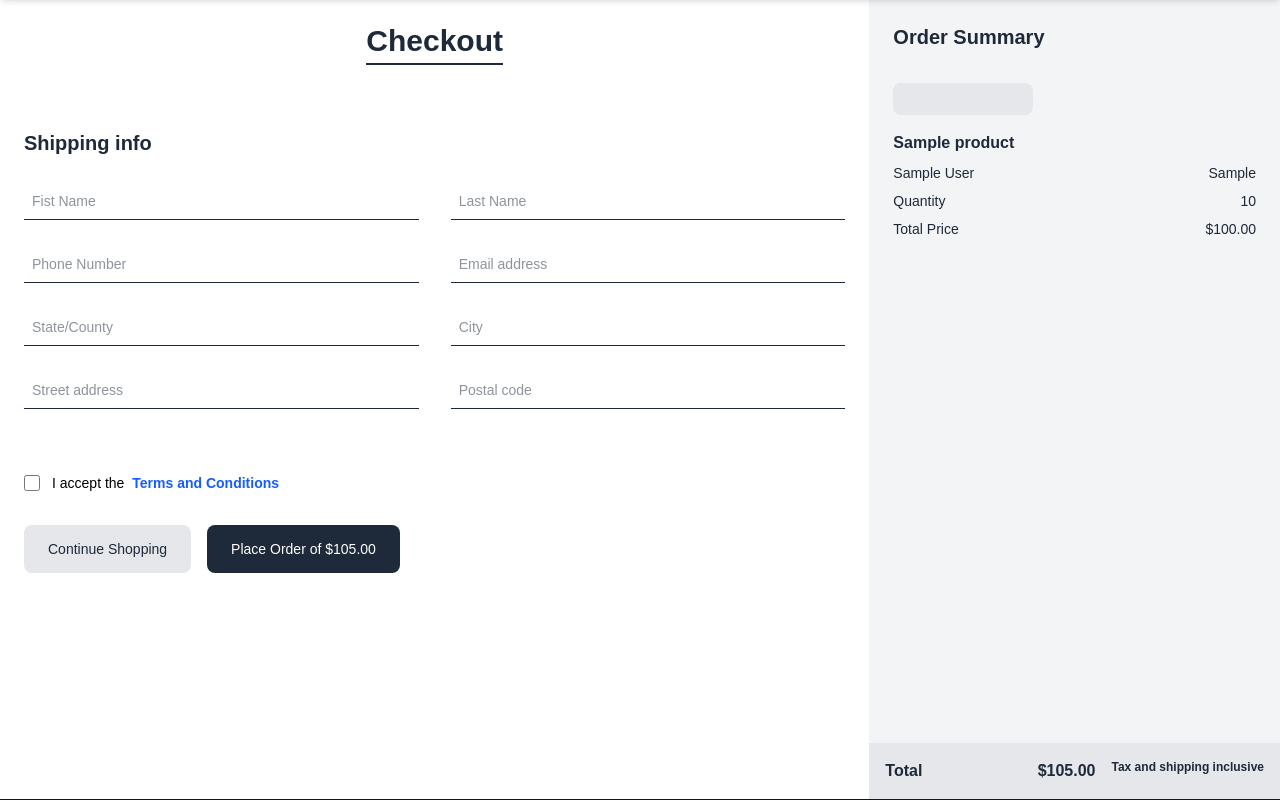
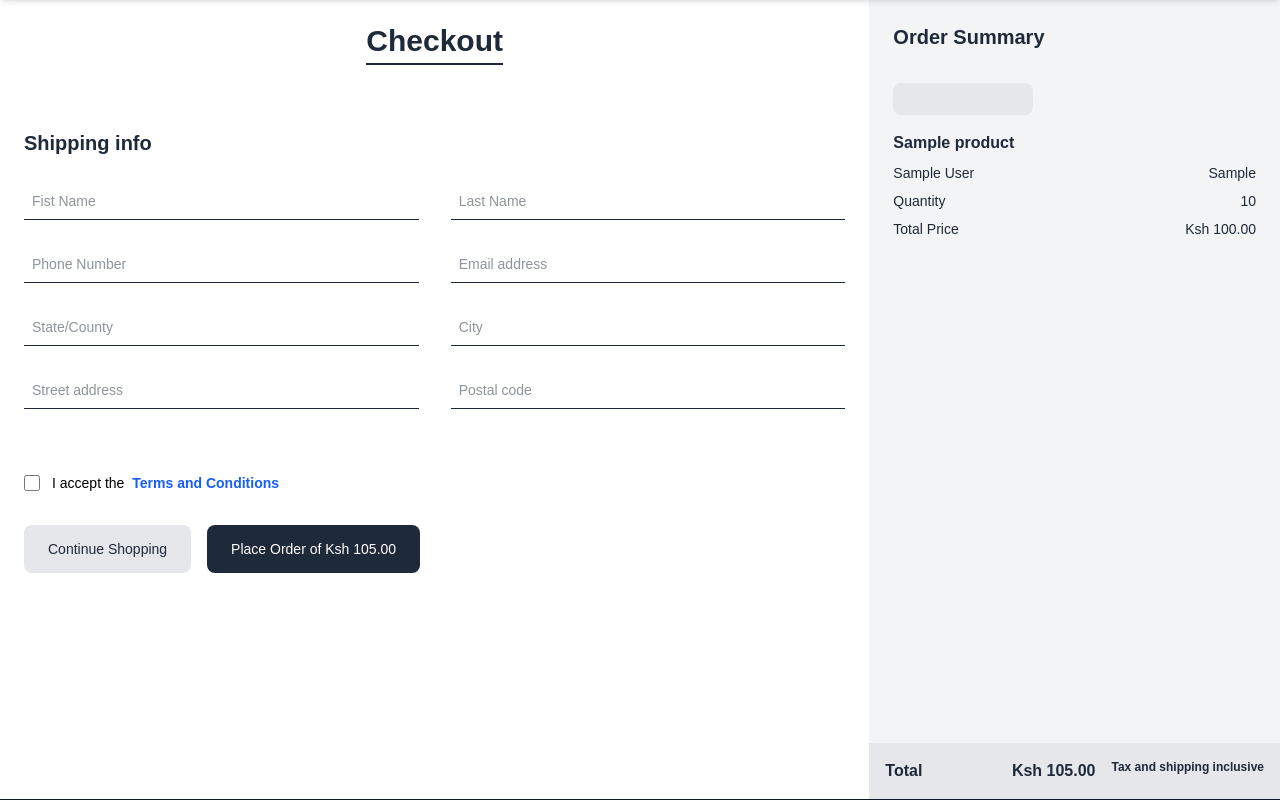
Before and after one commit to BarnabuTech/nunua-store, a Django app: page /carts/checkout/ in a window 1280 px wide. Shown: the part 176-976 px from the top of the page. Run offline with Django 5.2, Linux system fonts and the light colour scheme; a user stored in the database is signed in; tables that the repository leaves empty hold one stand-in row (values such as "Sample post"); style sheets or scripts are compiled from the project's sources; some libraries are stand-ins or nearby versions.

Commit message:
fix: The $ to Ksh currency at the product price with humanize

```diff
--- a/templates/carts/checkout.html
+++ b/templates/carts/checkout.html
@@ -1,5 +1,6 @@
 {% extends 'base.html' %}
 {% load static %}
+{% load humanize %}
 {% block title %}
   checkout
 {% endblock title %}
@@ -141,7 +142,7 @@
               type="submit"
               class="min-w-[150px] rounded-lg bg-gray-800 px-6 py-3.5 text-sm text-white hover:bg-gray-700"
             >
-              Place Order of ${{grand_total}}
+              Place Order of Ksh {{ grand_total|floatformat:2|intcomma }}
             </button>
 
 
@@ -185,7 +186,7 @@
                       Quantity <span class="ml-auto">{{cart_item.quantity}}</span>
                     </li>
                     <li class="flex flex-wrap gap-4">
-                      Total Price <span class="ml-auto">${{cart_item.sub_total}}</span>
+                      Total Price <span class="ml-auto">Ksh {{ cart_item.sub_total|floatformat:2|intcomma }}</span>
                     </li>
                   </ul>
                 </div>
@@ -197,7 +198,7 @@
 
           <div class="w-full bg-gray-200 p-4 lg:absolute lg:bottom-0 lg:left-0">
             <h4 class="flex flex-wrap gap-4 text-base font-bold text-gray-800">
-              Total <span class="ml-auto">${{grand_total}}</span> <p class="text-xs">Tax and shipping inclusive</p>
+              Total <span class="ml-auto">Ksh {{ grand_total|floatformat:2|intcomma }}</span> <p class="text-xs">Tax and shipping inclusive</p>
             </h4>
           </div>
         </div>
```
Also changed, not shown: templates/carts/cart.html (+7 -6 lines).
